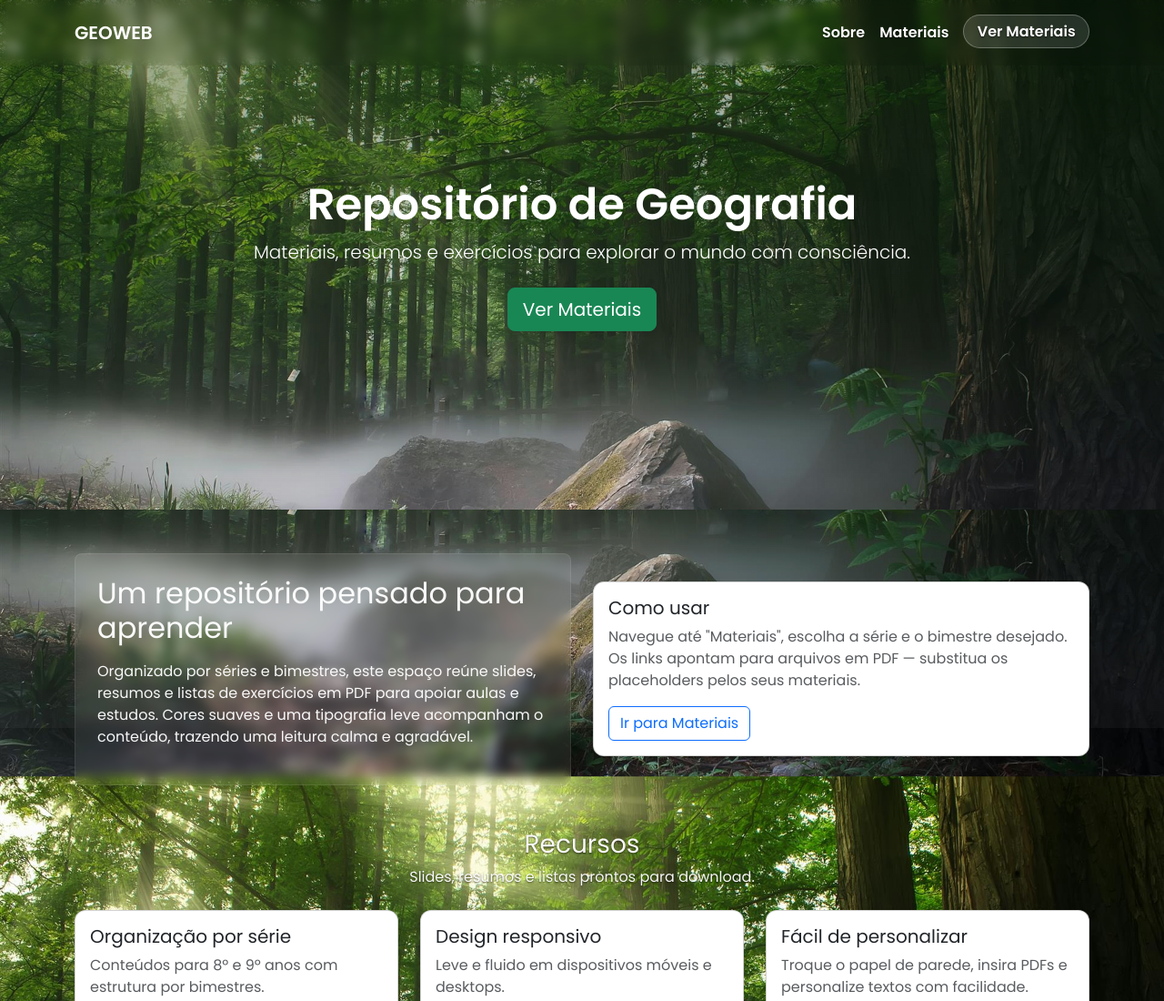
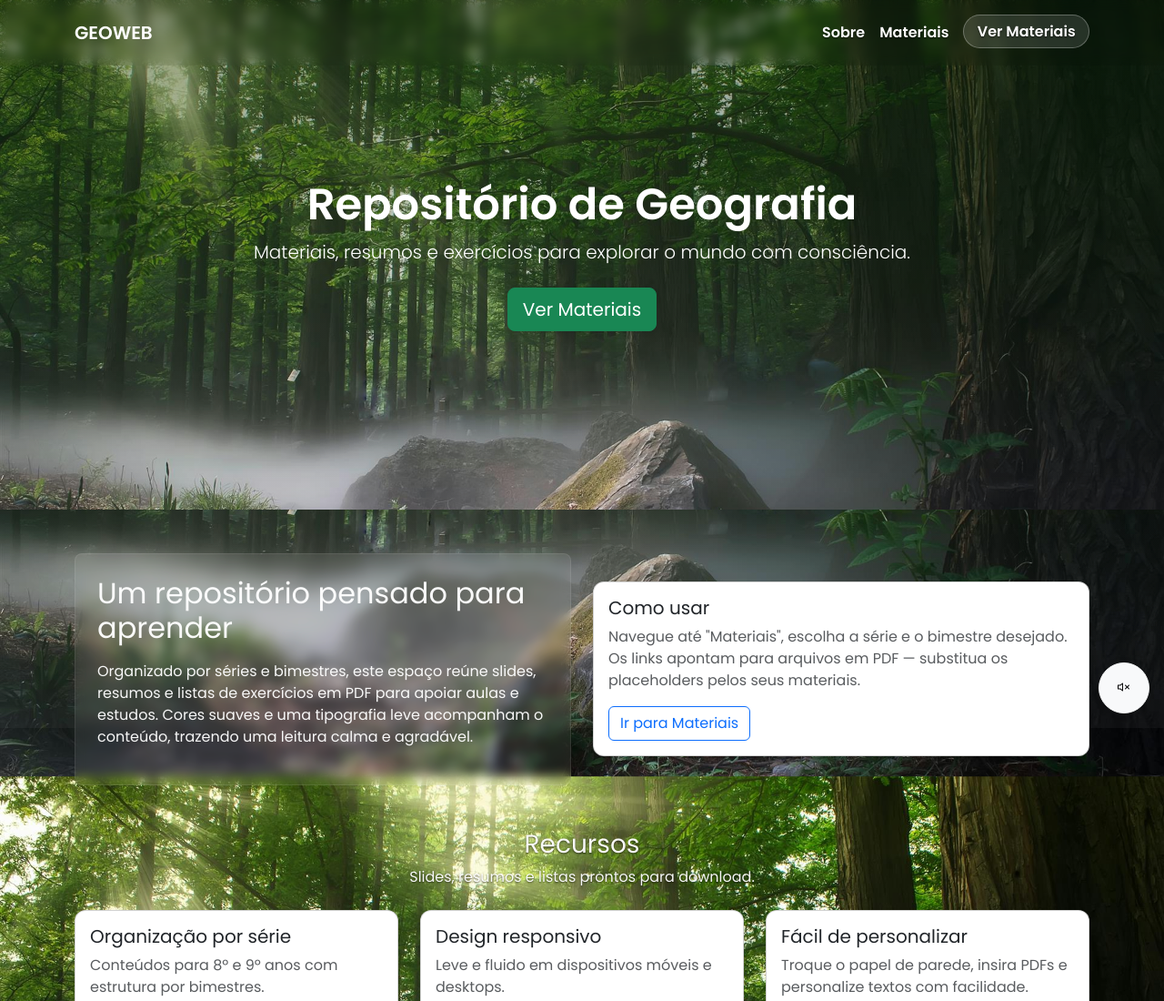
Before and after one commit to Fabbio-Studios/geoweb, a plain HTML site: page index.html in a window 1280 px wide. Shown: the top 1100 px of the page at 91% size. Drawn offline with nearby package versions, Linux system fonts and the light colour scheme.

Commit message:
index update

```diff
--- a/index.html
+++ b/index.html
@@ -19,6 +19,23 @@
   <link rel="icon" href="assets/images/favicon.svg" type="image/svg+xml">
 
     <link rel="stylesheet" href="css/style.css">
+    <style>
+      /* Botão flutuante de áudio ambiente */
+      #bg-audio-toggle {
+        position: fixed;
+        right: 1rem;
+        bottom: 1rem;
+        z-index: 1080;
+      }
+      #bg-audio-toggle .btn {
+        width: 56px;
+        height: 56px;
+        border-radius: 50%;
+        display: inline-flex;
+        align-items: center;
+        justify-content: center;
+      }
+    </style>
   </head>
   <body>
     <nav class="navbar navbar-expand-lg navbar-light bg-transparent fixed-top py-3">
@@ -109,9 +126,70 @@
       </div>
     </footer>
 
+    <!-- Áudio de ambiente (coloque o arquivo em assets/audio/forest-ambience.mp3) -->
+    <audio id="bg-audio" src="assets/audio/forest-ambience.mp3" loop preload="auto"></audio>
+    <div id="bg-audio-toggle">
+      <button id="bg-audio-btn" class="btn btn-light shadow" type="button" aria-pressed="false" title="Ativar som de ambiente">
+        <i id="bg-audio-icon" class="bi bi-volume-mute"></i>
+      </button>
+    </div>
+
     <!-- JS -->
     <script src="https://cdn.jsdelivr.net/npm/bootstrap@5.3.2/dist/js/bootstrap.bundle.min.js"></script>
     <script src="https://unpkg.com/aos@2.3.4/dist/aos.js"></script>
     <script src="js/main.js"></script>
+    <script>
+      (function(){
+        const audio = document.getElementById('bg-audio');
+        const btn = document.getElementById('bg-audio-btn');
+        const icon = document.getElementById('bg-audio-icon');
+        const STORAGE_KEY = 'geoweb:bg-audio:enabled';
+
+        function updateButton(enabled){
+          btn.setAttribute('aria-pressed', enabled ? 'true' : 'false');
+          if(enabled) {
+            icon.className = 'bi bi-volume-up';
+            btn.classList.remove('btn-light'); btn.classList.add('btn-success');
+            btn.title = 'Desativar som de ambiente';
+          } else {
+            icon.className = 'bi bi-volume-mute';
+            btn.classList.remove('btn-success'); btn.classList.add('btn-light');
+            btn.title = 'Ativar som de ambiente';
+          }
+        }
+
+        // Inicialização: lê preferência
+        const pref = localStorage.getItem(STORAGE_KEY);
+        const enabled = pref === null ? false : pref === '1';
+        updateButton(enabled);
+
+        // Tenta reproduzir se preferido
+        if(enabled){
+          audio.play().catch(err => {
+            console.info('Autoplay bloqueado ou falha ao reproduzir áudio de fundo:', err.message || err);
+            updateButton(false);
+            localStorage.setItem(STORAGE_KEY, '0');
+          });
+        }
+
+        btn.addEventListener('click', function(){
+          const nowEnabled = btn.getAttribute('aria-pressed') === 'true';
+          if(nowEnabled){
+            audio.pause();
+            updateButton(false);
+            localStorage.setItem(STORAGE_KEY, '0');
+          } else {
+            audio.play().then(()=>{
+              updateButton(true);
+              localStorage.setItem(STORAGE_KEY, '1');
+            }).catch(err=>{
+              console.info('Não foi possível reproduzir o áudio automaticamente:', err.message || err);
+              // ainda assim atualiza visual para indicar tentativa
+              updateButton(false);
+            });
+          }
+        });
+      })();
+    </script>
   </body>
 </html>
```
Also changed, not shown: 1 other file.
